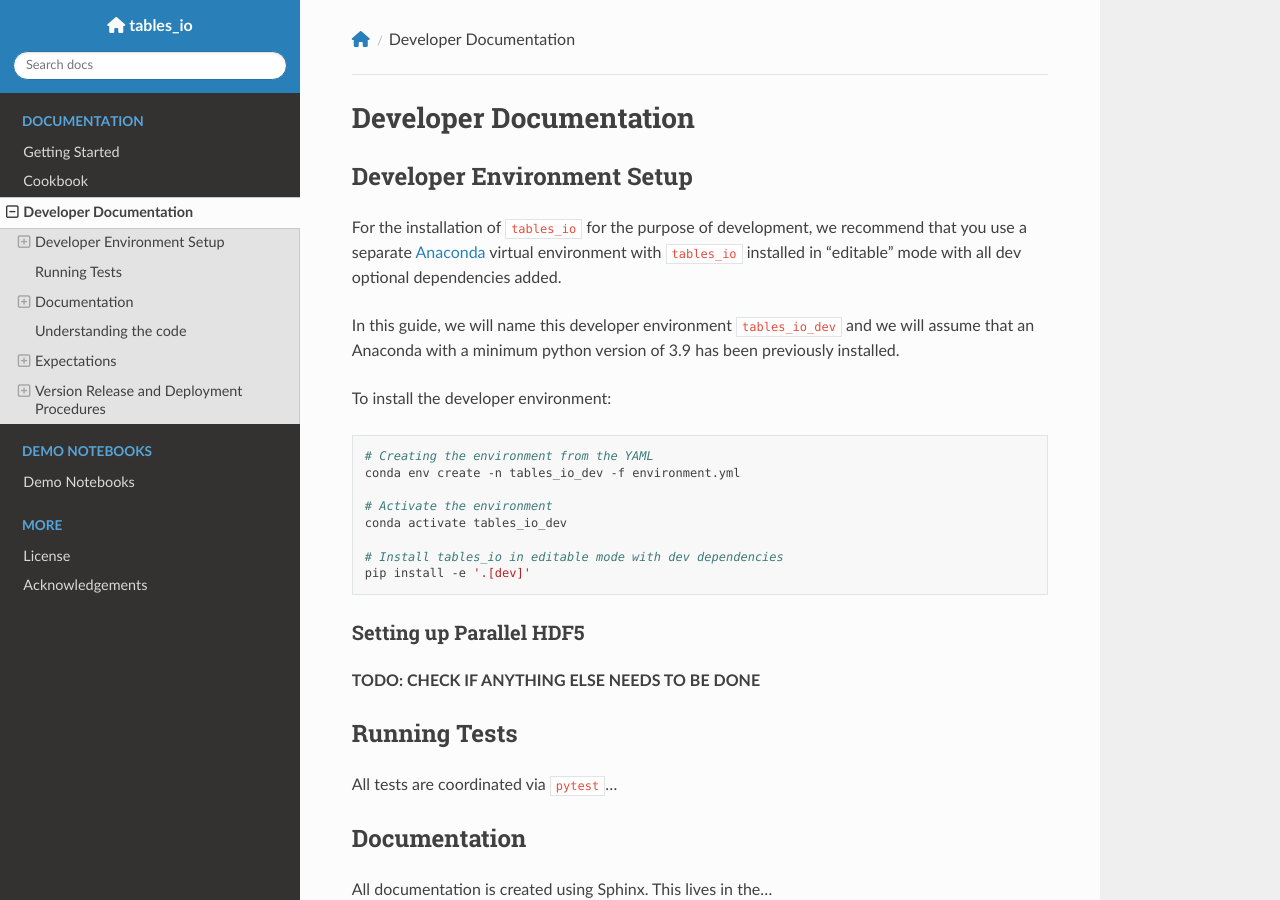
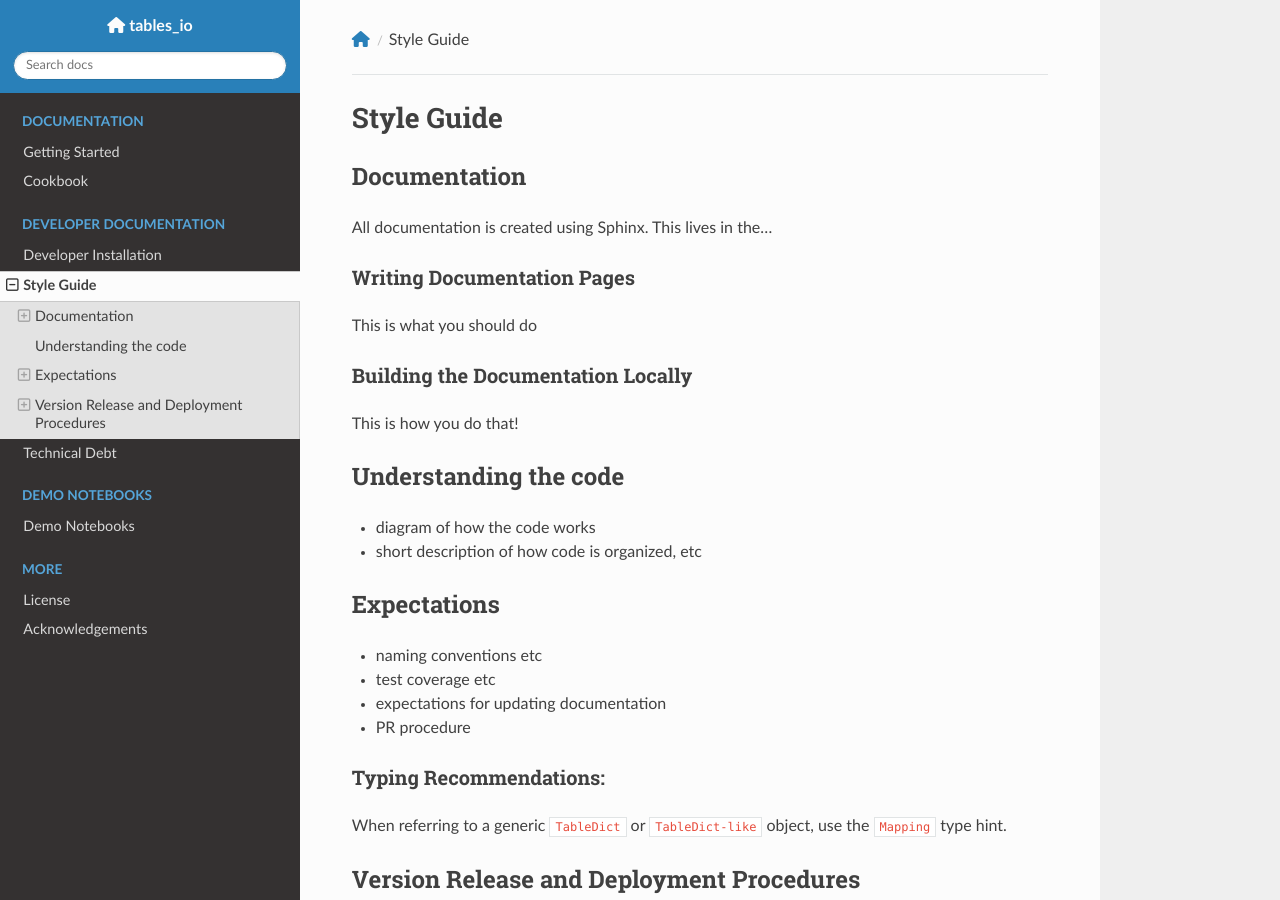
Before and after one commit to LSSTDESC/tables_io, a Sphinx documentation site: the page built from docs/devstyle.md, in a window 1280 px wide and 900 px high. Built offline with Sphinx 7.4.7 and the Read the Docs theme 3.1.0, drawn with Linux system fonts in a browser that asks for light colours; nearby versions of some CDN libraries; pages that are not in the unit, such as notebooks, are missing from menus; the version number could not be read and is left out.

Commit message:
Changed org of dev docs

````diff
--- a/docs/devdocs.md
+++ b/docs/devstyle.md
@@ -1,31 +1,4 @@
-# Developer Documentation
-
-## Developer Environment Setup
-
-For the installation of `tables_io` for the purpose of development, we recommend that you use a separate [Anaconda](https://docs.anaconda.com/anaconda/install/) virtual environment with `tables_io` installed in "editable" mode with all dev optional dependencies added.
-
-In this guide, we will name this developer environment `tables_io_dev` and we will assume that an Anaconda with a minimum python version of 3.9 has been previously installed.
-
-To install the developer environment:
-
-```bash
-# Creating the environment from the YAML
-conda env create -n tables_io_dev -f environment.yml
-
-# Activate the environment
-conda activate tables_io_dev
-
-# Install tables_io in editable mode with dev dependencies
-pip install -e '.[dev]'
-```
-
-### Setting up Parallel HDF5
-
-**TODO: CHECK IF ANYTHING ELSE NEEDS TO BE DONE**
-
-## Running Tests
-
-All tests are coordinated via `pytest`...
+# Style Guide
 
 ## Documentation
 
````
Also changed, not shown: docs/devinstall.md (added, +28 -0 lines), docs/devtechdebt.md (added, +10 -0 lines), docs/index.rst (+9 -1 lines).
